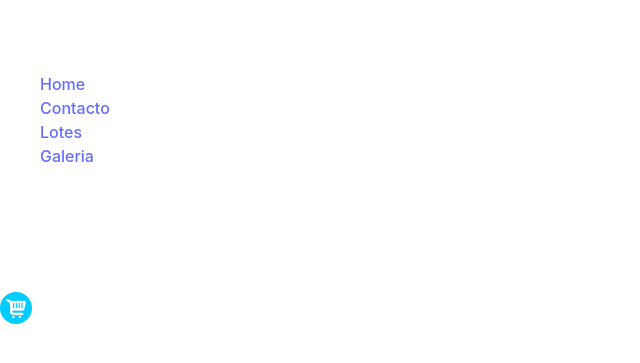
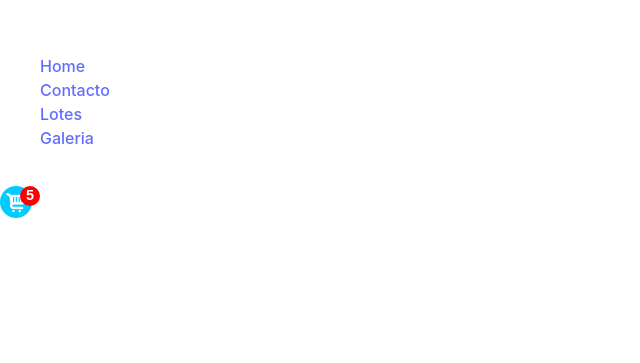
Before and after one commit to matijasevic/mandalasdeagua, a React (Vite) app: page / in a window 1280 px wide. Shown: the part 207-570 px from the top of the page, without its empty margins (0-640 px from the left). Built offline with nearby package versions, Linux system fonts and the light colour scheme.

Commit message:
agrego carrito hardcodeado

```diff
--- a/src/components/chartwheel.jsx
+++ b/src/components/chartwheel.jsx
@@ -1,9 +1,11 @@
 import charwheelImg from "../assets/chartwheel.png";
+import CircleNumb from "./circleNumb";
 
 const Chartwheel = () => {
   return (
     <>
       <div onClick={() => alert("agregando ando al carrito chiquito!")}>
+        <CircleNumb number={5} />
         <img src={charwheelImg} alt="carrito" />
       </div>
     </>
--- /dev/null
+++ b/src/components/circleNumb.jsx
@@ -0,0 +1,27 @@
+const circleStyle = {
+  width: "20px",
+  height: "20px",
+  borderRadius: "50%",
+  backgroundColor: "red",
+  color: "white",
+  display: "flex",
+  justifyContent: "center",
+  position: "relative",
+  top: "20px",
+  left: "20px",
+  alignItems: "center",
+  fontWeight: "bold",
+  fontFamily: "Arial, sans-serif", // Cambia 'Arial' por la fuente que desees
+  fontSize: "90%", // Tamaño de fuente ajustable
+};
+
+const CircleNumb = ({ number }) => {
+  console.log(number);
+  return (
+    <>
+      <div style={circleStyle}>{number}</div>
+    </>
+  );
+};
+
+export default CircleNumb;
--- a/src/components/header.jsx
+++ b/src/components/header.jsx
@@ -19,8 +19,8 @@ const Header = () => {
           </li>
         </ul>
       </nav>
+      <Chartwheel />
       <h1>Barrio Mandalas de Agua</h1>
-      <Chartwheel />
     </header>
   );
 };
```
